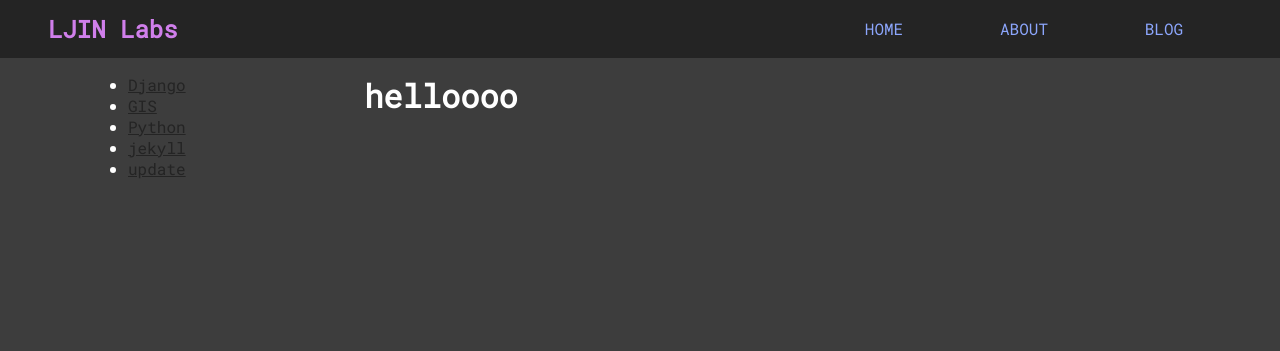
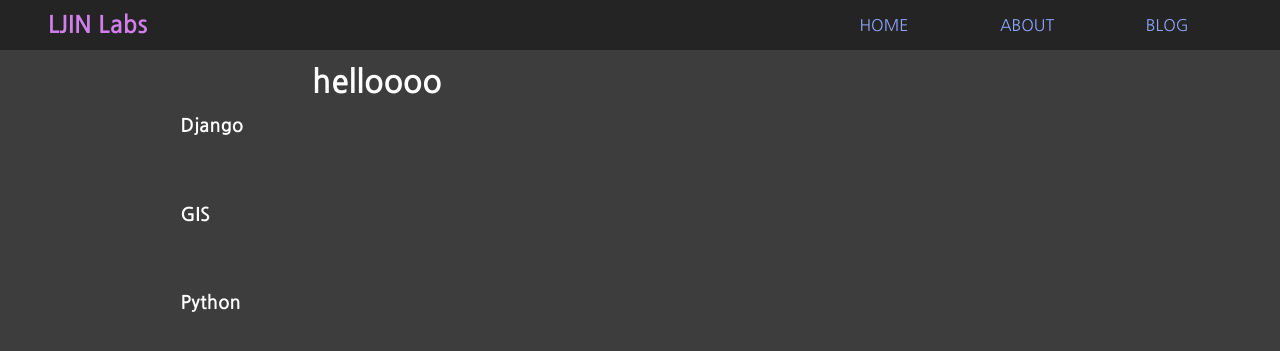
Before and after one commit to ljinlabs/ljinlabs.github.io, a Jekyll site: the page built from index.html, in a window 1280 px wide. Shown: the top 351 px of the page. Built offline with Jekyll 4.4.1, drawn with Linux system fonts in a browser that asks for light colours.

Commit message:
fix from home

```diff
--- a/_layouts/default.html
+++ b/_layouts/default.html
@@ -15,9 +15,13 @@
         <div class="sidebar">
             <ul class="sidebar-list">
                 {% for cate in site.categories %}
-                    <li class="sidebar-item">
-                        <a href="" class="sidebar-link">{{ cate[0]}}</a>
-                    </li>
+                    {% if cate[0] != "jekyll" %}
+                        {% if cate[0] != "update" %}
+                        <li class="sidebar-item">
+                            <h3 class="sidebar-link"><a href="{{cate[0].link}}" class="sidebar-link-link">{{ cate[0]}}</a></h3>
+                        </li>
+                        {% endif %}
+                    {% endif %}
                 {% endfor %}
             </ul>
         </div>
--- a/assets/css/styles.scss
+++ b/assets/css/styles.scss
@@ -1,7 +1,7 @@
 ---
 ---
 // @import "main";
-@import url('https://fonts.googleapis.com/css2?family=Roboto+Mono:wght@100;200;400&display=swap');
+@import url('https://fonts.googleapis.com/css2?family=Nanum+Gothic:wght@400;700;800&display=swap');
 
 $primary-light: hsl(285, 73%, 71%);
 $secondary-light: rgb(140, 166, 252);
@@ -13,7 +13,7 @@ $secondary-dark: hsl(0, 0%, 24);
     padding: 0;
     margin: 0;
     box-sizing: border-box;
-    font-family: 'Roboto Mono', monospace;
+    font-family: 'Nanum Gothic', sans-serif;
     color: white;
 }
 
@@ -60,24 +60,56 @@ nav {
 // top container
 .top-container {
     display: grid;
-    grid-template-areas:
-    "sidebar content content content content"
-    "footer footer footer footer footer";
-    grid-gap: 20px;
+    grid-template-columns: 1fr 5fr;
+    grid-gap: 1em;
     width: 80%;
     margin: 0 auto;
     margin-top: 1em;
 
     .sidebar {
-        grid-area: sidebar;
-        // background-color: white;
+        padding: 1em;
+        display: flex;
+        flex-direction: column;
+        align-items: center;
+        border-radius: 10px;
+
+        .sidebar-list {
+            list-style: none;
+        }
+
+        .sidebar-item {
+            padding: 1em;
+        }
 
         .sidebar-link {
-            color: $primary-dark;
+            color: $tertiary-light;
+            padding: 1em;
+        }
+
+        .sidebar-link:hover {
+            background-color: $tertiary-light;
+            color: $secondary-dark;
+        }
+
+        .sidebar-link-link {
+            text-decoration: none;
         }
     }
+}
 
-    .content-container {
-        grid-area: content;
+// postlist
+.post-list-container {
+    .post-list-item {
+        list-style: none;
+        margin-bottom: 0.5em;
+        padding: 1em;
+        border-radius: 10px;
+        transition: background-color 0.5s ease-in;
+        transition: color 0.5s ease-in;
+    }
+
+    .post-list-item:hover {
+        background-color: $secondary-light;
+        color: $primary-dark;
     }
 }
```
